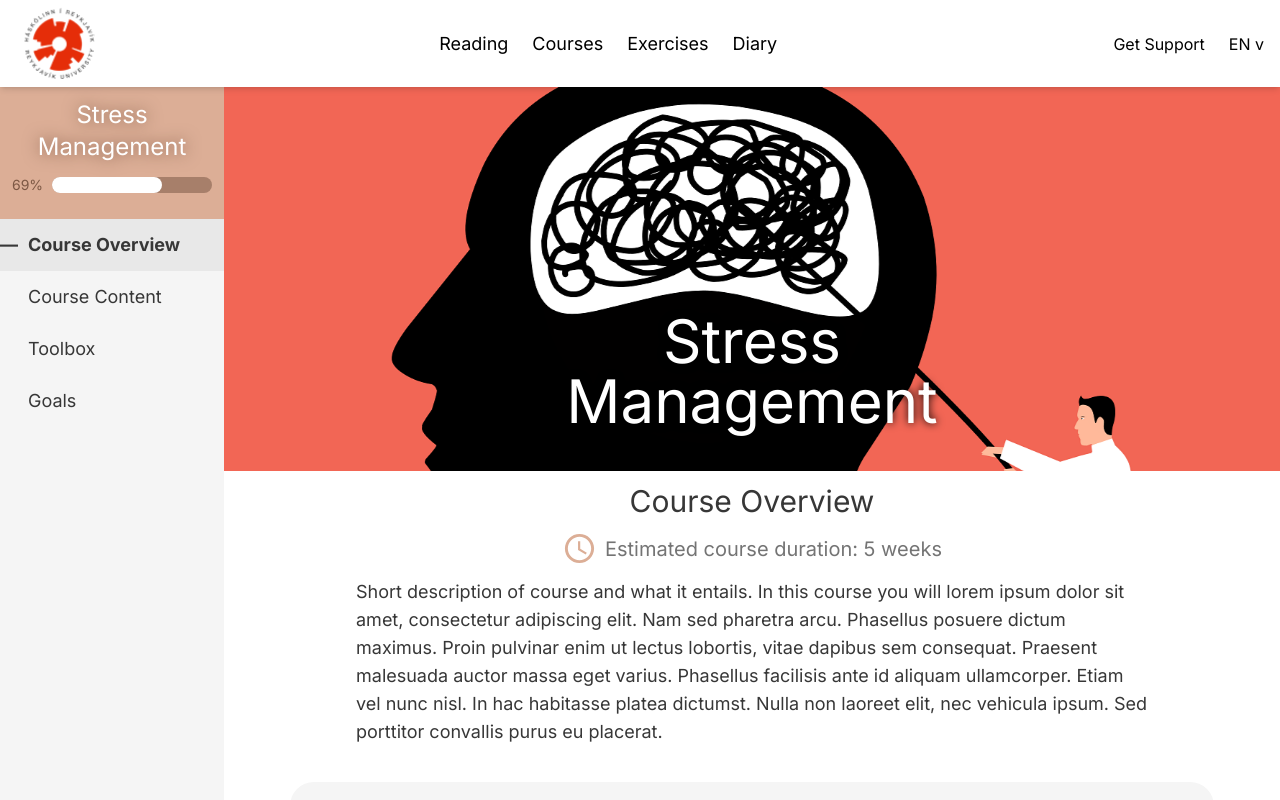
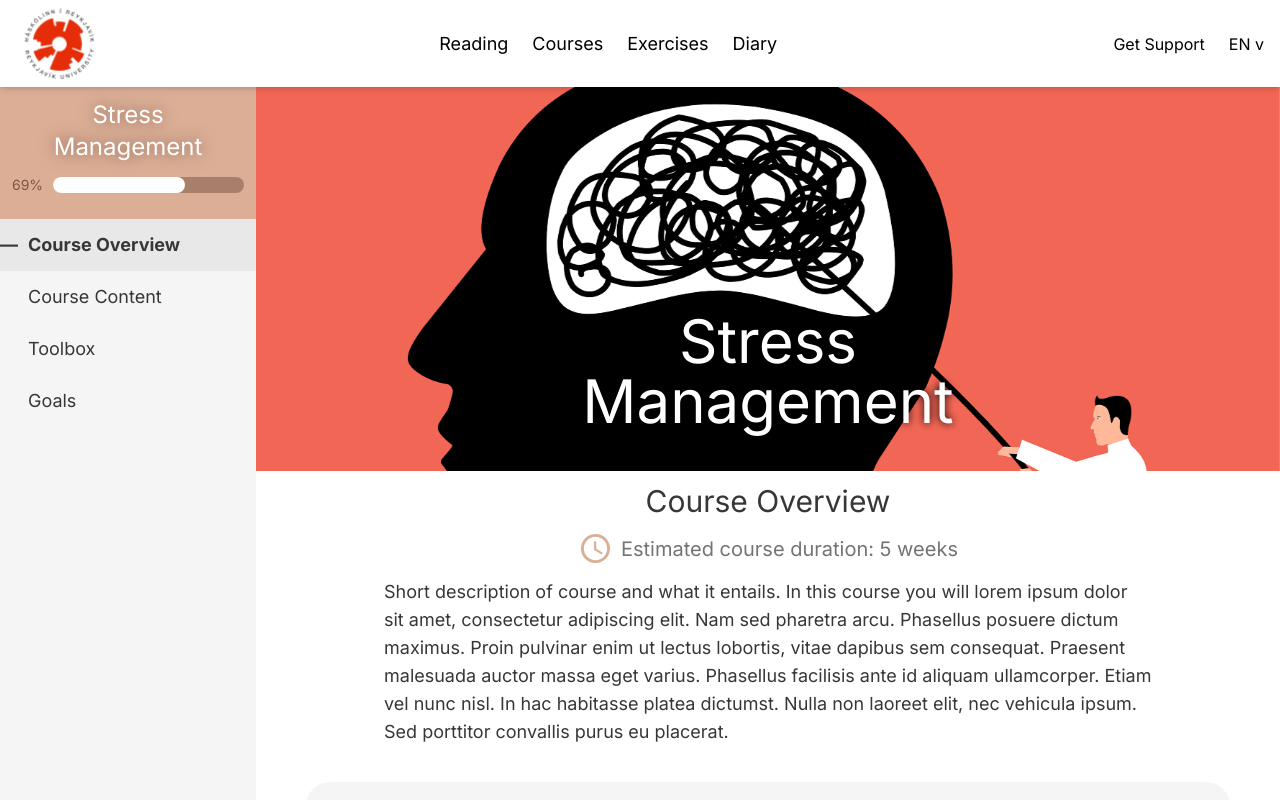
Before and after one commit to jonbjarki/HuguR, a Next.js app: page /courses/1/overview in a window 1280 px wide. Shown: the top 800 px of the page. Built offline with nearby package versions, Linux system fonts and the light colour scheme.

Commit message:
chore: fixed some layout issues

```diff
--- a/src/app/courses/[id]/layout.tsx
+++ b/src/app/courses/[id]/layout.tsx
@@ -18,9 +18,11 @@
         {title: TOOLBOX, link: '/courses/' + id + '/toolbox'},
         {title: GOALS, link: '/courses/' + id + '/goals'});
     return (
-        <div className="flex flex-row h-full">
-            <Sidebar selected={OVERVIEW} items={sidebarItems}></Sidebar>
-            <div className="flex grow">{children}</div>
+        <div className="flex flex-row h-auto min-h-screen">
+            <div className="w-1/5 flex">
+                <Sidebar selected={OVERVIEW} items={sidebarItems}></Sidebar>
+            </div>
+            <div className="w-4/5 flex">{children}</div>
         </div>
     )
 }
--- a/src/components/sidebar.tsx
+++ b/src/components/sidebar.tsx
@@ -15,7 +15,7 @@
 export default function Sidebar({ selected, items }: sidebarProps){
     const [selectedItem, setSelected] = useState(selected);
     return (
-        <div className='flex flex-col h-auto w-1/5 bg-lm-whitesmoke-default'>
+        <div className='flex flex-col h-auto w-full bg-lm-whitesmoke-default'>
             <div className='bg-lm-rose-default py-3 flex flex-col justify-center items-center content-center'>
                 <h3 className='w-56 text-2xl text-lm-very-light drop-shadow-text shadow-lm-rose-very-dark text-center'>Stress Management</h3>
                 <div className='w-full flex-row justify-center items-center'>
```
